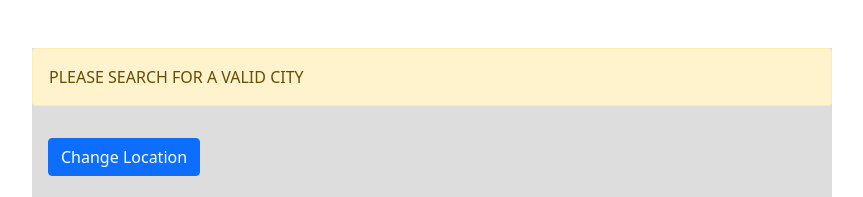
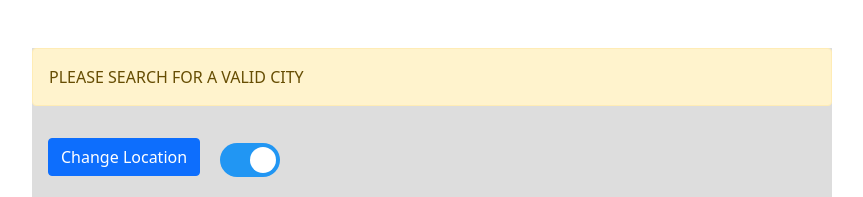
Before and after one commit to RICKCOYL/Weather-App, a website: page dist/index.html in a window 1280 px wide. Shown: the top 197 px of the page, without its empty margins (208-1071 px from the left). Drawn offline with nearby package versions, Linux system fonts and the light colour scheme; no server answers.

Commit message:
add toggle functionality

```diff
--- a/src/components/convert.js
+++ b/src/components/convert.js
@@ -1,6 +1,7 @@
 const cToF = (celsius) => {
-  const cTemp = celsius;
-  const cToFahr = cTemp * 9 / 5 + 32;
+    const cTemp = celsius;
+    // eslint-disable-next-line no-unused-vars
+    const cToFahr = cTemp * 9 / 5 + 32;
 };
 
 // const myFunction = () => {
--- a/src/components/ui.js
+++ b/src/components/ui.js
@@ -18,11 +18,12 @@ const populateUi = () => {
         document.getElementById('button').addEventListener('click', () => {
           const x = document.getElementById('temps');
           // console.log('hello');
-          if (x.innerHTML === `${result[2].temp}C°`) {
-            x.innerHTML = 'Swapped text!';
+          if (x.innerHTML === `${result[2].temp}°C`) {
+            const FH = `${cToF(result[2].temp)}°F`;
+            x.innerHTML = FH;
+            console.log(x);
           } else {
-            x.innerHTML = `${result[2].temp}C°`;
-            console.log(x);
+            x.innerHTML = `${result[2].temp}°C`;
           }
         });
         document.querySelector('#icon').setAttribute('src', `http://openweathermap.org/img/wn/${result[3].weather[0].icon}@2x.png`);
--- a/src/css/style.css
+++ b/src/css/style.css
@@ -12,3 +12,63 @@
 #button {
   color:#fff;
 }
+
+.switch {
+  position: relative;
+  display: inline-block;
+  width: 60px;
+  height: 34px;
+}
+
+.switch input {
+  opacity: 0;
+  width: 0;
+  height: 0;
+}
+
+.slider {
+  position: absolute;
+  cursor: pointer;
+  top: 0;
+  left: 0;
+  right: 0;
+  bottom: 0;
+  background-color: #ccc;
+  -webkit-transition: .4s;
+  transition: .4s;
+}
+
+.slider:before {
+  position: absolute;
+  content: "";
+  height: 26px;
+  width: 26px;
+  left: 4px;
+  bottom: 4px;
+  background-color: white;
+  -webkit-transition: .4s;
+  transition: .4s;
+}
+
+input:checked + .slider {
+  background-color: #2196F3;
+}
+
+input:focus + .slider {
+  box-shadow: 0 0 1px #2196F3;
+}
+
+input:checked + .slider:before {
+  -webkit-transform: translateX(26px);
+  -ms-transform: translateX(26px);
+  transform: translateX(26px);
+}
+
+/* Rounded sliders */
+.slider.round {
+  border-radius: 34px;
+}
+
+.slider.round:before {
+  border-radius: 50%;
+}
```
Also changed, not shown: dist/index.html, dist/main.js.
